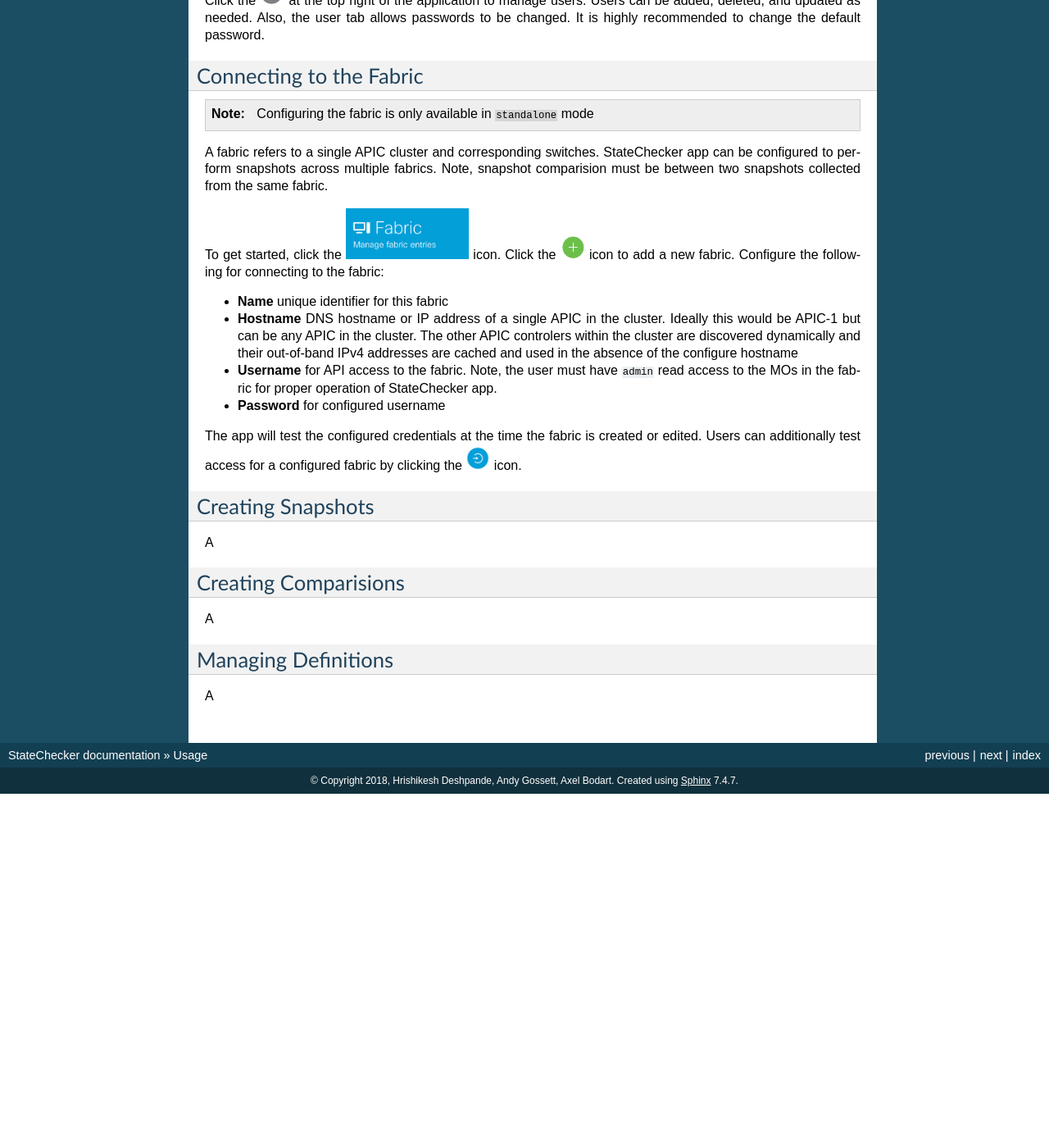
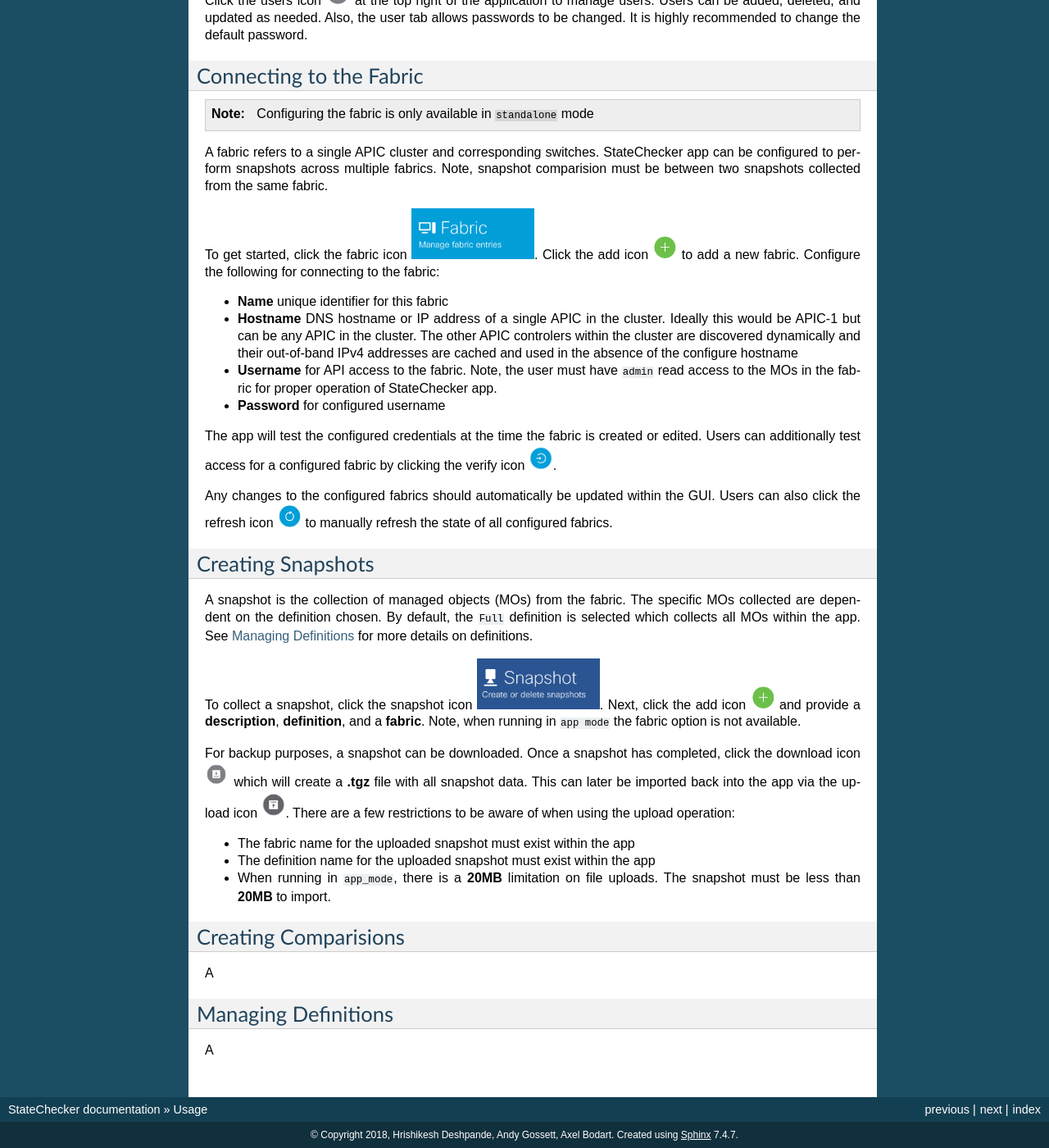
Before and after one commit to datacenter/statechecker, a Sphinx documentation site: the page built from docs/usage.rst, in a window 1280 px wide and 1400 px high, scrolled down 682 px. Shown: the whole window at 82% size. Built offline with Sphinx 7.4.7, drawn with Linux system fonts in a browser that asks for light colours; before the commit the page ends 1650 px from its top, so only the background shows below that.

Commit message:
implemented snapshot details

```diff
--- a/docs/usage.rst
+++ b/docs/usage.rst
@@ -31,9 +31,9 @@
   edit them
 - ``BLACKLIST`` role is not allowed to access the application
 
-Click the |icon_users| at the top right of the application to manage users.  Users can be added,
-deleted, and updated as needed. Also, the user tab allows passwords to be changed. It is highly
-recommended to change the default password.
+Click the users icon |icon_users| at the top right of the application to manage users.  Users can
+be added, deleted, and updated as needed. Also, the user tab allows passwords to be changed. It is
+highly recommended to change the default password.
 
 Connecting to the Fabric
 ^^^^^^^^^^^^^^^^^^^^^^^^
@@ -44,8 +44,8 @@
 configured to perform snapshots across multiple fabrics.  Note, snapshot comparision must be between
 two snapshots collected from the same fabric.
 
-To get started, click the |icon_fabric| icon. Click the |icon_add| icon to add a new fabric.
-Configure the following for connecting to the fabric:
+To get started, click the fabric icon |icon_fabric|. Click the add icon |icon_add| to add a new
+fabric. Configure the following for connecting to the fabric:
 
 - **Name**
   unique identifier for this fabric
@@ -60,13 +60,32 @@
 - **Password** for configured username
 
 The app will test the configured credentials at the time the fabric is created or edited. Users can
-additionally test access for a configured fabric by clicking the |icon_verify| icon.
+additionally test access for a configured fabric by clicking the verify icon |icon_verify|.
+
+Any changes to the configured fabrics should automatically be updated within the GUI. Users can also
+click the refresh icon |icon_refresh| to manually refresh the state of all configured fabrics.
 
 
 Creating Snapshots
 ^^^^^^^^^^^^^^^^^^
 
-A
+A snapshot is the collection of managed objects (MOs) from the fabric. The specific MOs collected
+are dependent on the definition chosen. By default, the ``Full`` definition is selected which
+collects all MOs within the app. See `Managing Definitions`_ for more details on definitions.
+
+To collect a snapshot, click the snapshot icon |icon_snapshot|.  Next, click the add icon |icon_add|
+and provide a **description**, **definition**, and a **fabric**. Note, when running in ``app mode``
+the fabric option is not available.
+
+For backup purposes, a snapshot can be downloaded. Once a snapshot has completed, click the
+download icon |icon_download| which will create a **.tgz** file with all snapshot data. This can
+later be imported back into the app via the upload icon |icon_upload|.  There are a few restrictions
+to be aware of when using the upload operation:
+
+- The fabric name for the uploaded snapshot must exist within the app
+- The definition name for the uploaded snapshot must exist within the app
+- When running in ``app_mode``, there is a **20MB** limitation on file uploads. The snapshot must be
+  less than **20MB** to import.
 
 Creating Comparisions
 ^^^^^^^^^^^^^^^^^^^^^
@@ -102,3 +121,15 @@
 .. |icon_verify| image:: icon_verify.png
    :align: middle
    :width: 30
+
+.. |icon_refresh| image:: icon_refresh.png
+   :align: middle
+   :width: 30
+
+.. |icon_download| image:: icon_download.png
+   :align: middle
+   :width: 30
+
+.. |icon_upload| image:: icon_upload.png
+   :align: middle
+   :width: 30
```
